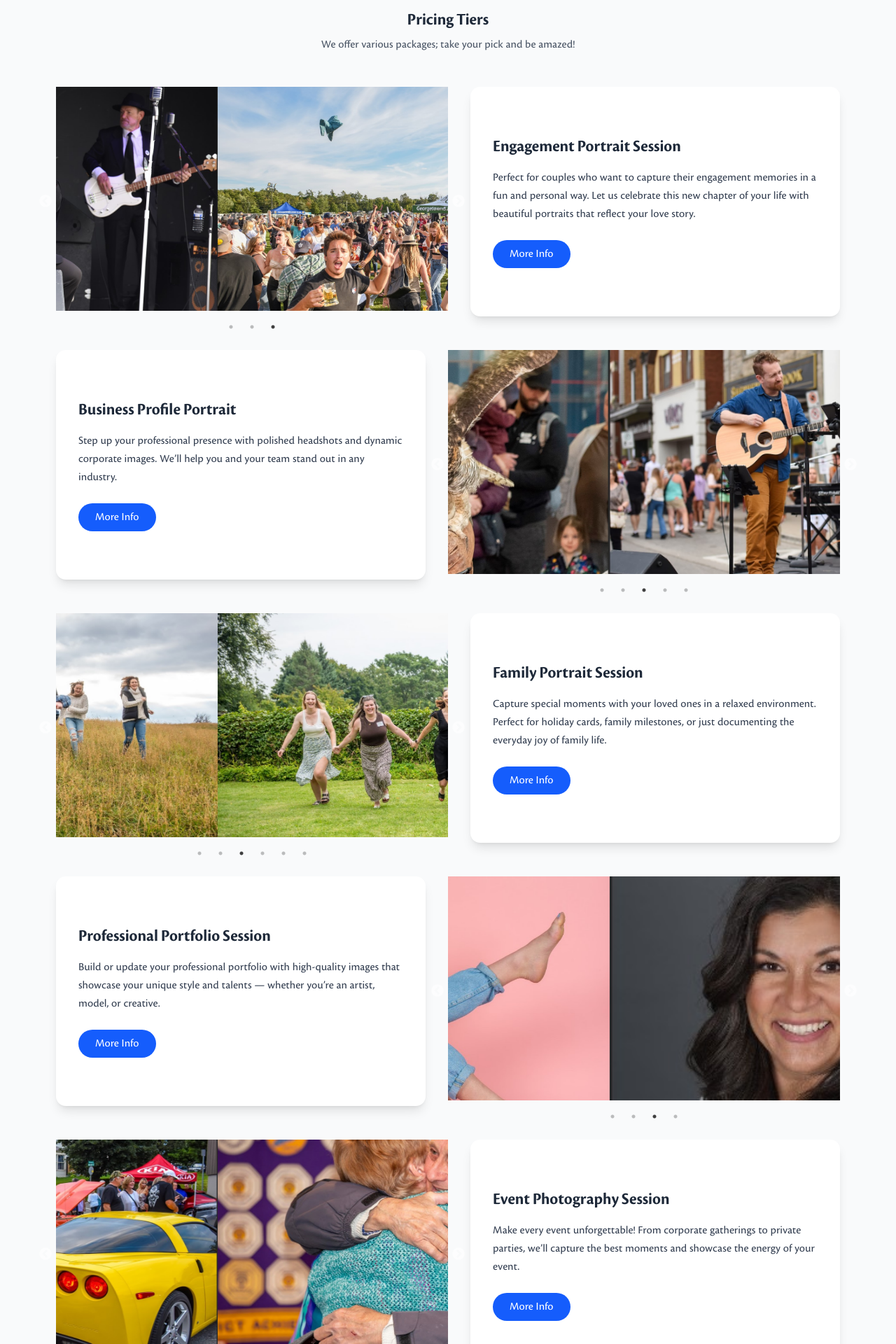
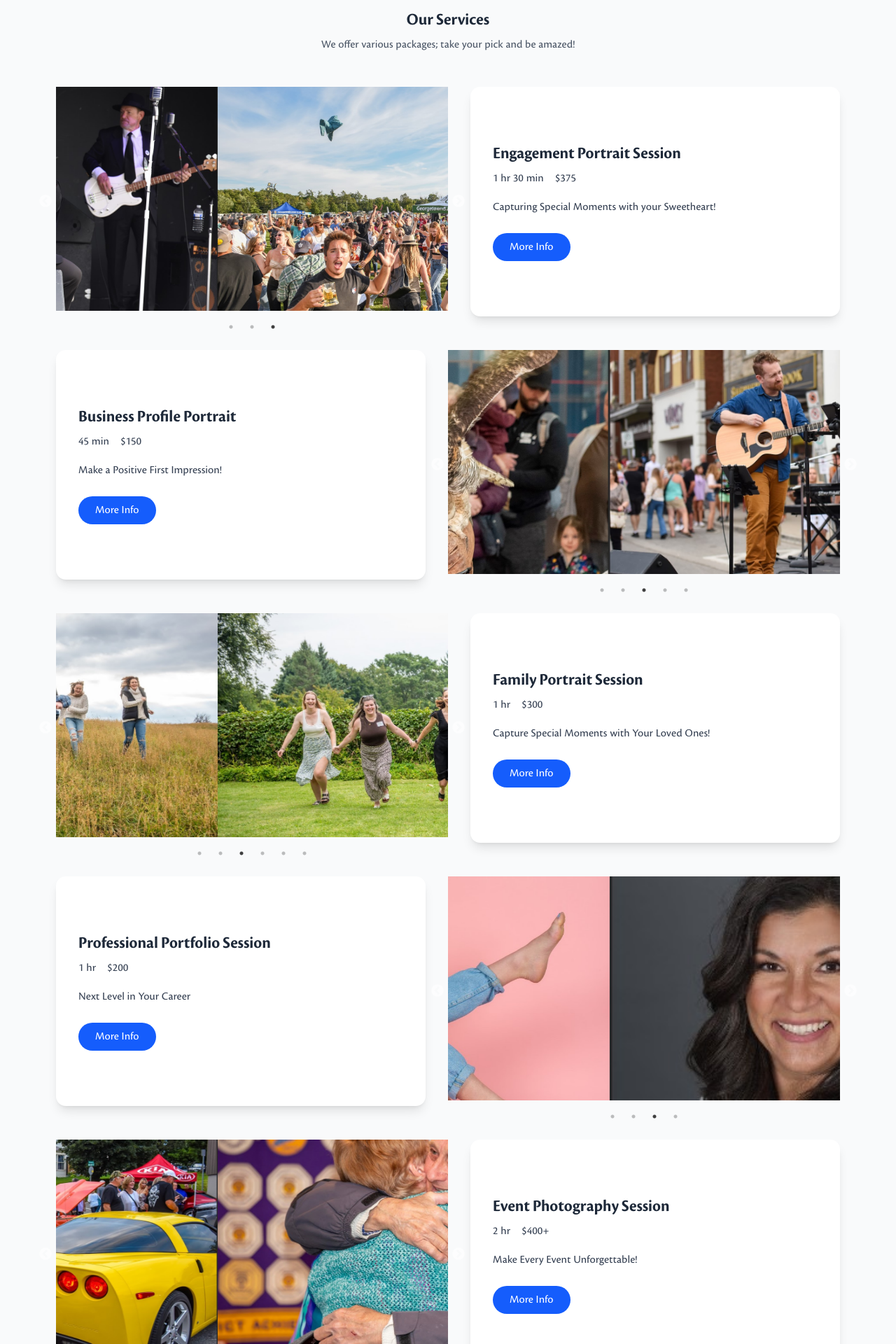
Before and after one commit to omero2582/greg-coman-25, a React (Vite) app in the folder frontend/: page /pricing in a window 1280 px wide. Shown: the part 260-2180 px from the top of the page at 70% size. Built offline with nearby package versions, Linux system fonts and the light colour scheme.

Commit message:
Added modals to prices page

```diff
--- a/frontend/src/pages/PricingPage/PricingPage.jsx
+++ b/frontend/src/pages/PricingPage/PricingPage.jsx
@@ -1,10 +1,230 @@
-import React from "react";
-import CarouselImages from "./CarouselImages"; // import your carousel component
-import BookingProcess from "../../components/ui/BookingProcess"; // ✅ Ensure correct import
+import React, { useState } from "react";
+import CarouselImages from "./CarouselImages";
+import BookingProcess from "../../components/ui/BookingProcess";
+
+/**
+ * A modal component that displays full service details:
+ * title, subtitle, time, price, location, long description,
+ * bullet points, optional image, and contact info.
+ */
+function InfoModal({ isOpen, onClose, service }) {
+  if (!isOpen || !service) return null;
+
+  return (
+    <div className="fixed inset-0 z-50 flex items-center justify-center p-4 md:p-8">
+      {/* Semi-transparent/blurred backdrop */}
+      <div
+        className="absolute inset-0 bg-black/30 backdrop-blur-sm"
+        onClick={onClose}
+      />
+
+      {/* Modal Card */}
+      <div className="relative bg-white max-w-3xl w-full rounded-lg shadow-lg p-6 md:p-8 z-10">
+        {/* Close Button */}
+        <button
+          onClick={onClose}
+          className="absolute top-4 right-4 text-gray-500 hover:text-gray-700"
+        >
+          ✕
+        </button>
+
+        {/* Title & Subtitle */}
+        <h2 className="text-3xl font-bold text-gray-900 mb-2">
+          {service.title}
+        </h2>
+        <p className="text-gray-600 mb-4">{service.subtitle}</p>
+
+        {/* Row of Time, Price, Location */}
+        <div className="flex flex-wrap items-center gap-3 mb-6">
+          {/* "Buttons" for time, price, location */}
+          <span className="px-3 py-1 border rounded text-gray-700">
+            {service.time}
+          </span>
+          <span className="px-3 py-1 border rounded text-gray-700">
+            {service.price}
+          </span>
+          <span className="px-3 py-1 border rounded text-gray-700">
+            {service.location}
+          </span>
+        </div>
+
+        {/* Service Description */}
+        <h3 className="text-xl font-semibold text-gray-800 mb-2">
+          Service Description
+        </h3>
+        <p className="text-gray-700 leading-relaxed mb-4">
+          {service.description}
+        </p>
+
+        {/* Bullet Points */}
+        {service.bulletPoints && service.bulletPoints.length > 0 && (
+          <ul className="list-disc list-inside space-y-2 text-gray-700 mb-4">
+            {service.bulletPoints.map((point, idx) => (
+              <li key={idx}>{point}</li>
+            ))}
+          </ul>
+        )}
+
+        {/* Optional Image */}
+        {service.image && (
+          <div className="my-6">
+            <img
+              src={service.image}
+              alt={service.title}
+              className="rounded-md w-full md:w-1/2 mx-auto"
+            />
+          </div>
+        )}
+
+        {/* Contact Details */}
+        {service.contact && (
+          <div className="mt-6 text-gray-700">
+            <h4 className="text-lg font-semibold mb-1">Contact Details</h4>
+            {service.contact.phone && <p>{service.contact.phone}</p>}
+            {service.contact.email && <p>{service.contact.email}</p>}
+            {service.contact.address && <p>{service.contact.address}</p>}
+          </div>
+        )}
+      </div>
+    </div>
+  );
+}
 
 const PricingPage = () => {
-  // Make sure these images exist in public/pricingImages/...
-  // (Replace with your actual images for each package.)
+  const [openModal, setOpenModal] = useState(null);
+
+  /**
+   * Each service object contains everything the modal needs:
+   * - title, subtitle
+   * - time, price, location
+   * - description
+   * - bulletPoints (array of strings)
+   * - optional image
+   * - contact details (phone, email, address)
+   */
+  const packageDetails = {
+    engagement: {
+      title: "Engagement Portrait Session",
+      subtitle: "Capturing Special Moments with your Sweetheart!",
+      time: "1 hr 30 min",
+      price: "$375",
+      location: "Location varies",
+      description: `
+        You are about to announce your commitment to one another.
+        This has to be shared! Spend an afternoon hand-holding, hugging,
+        and kissing your sweetheart at a beautiful country location.
+
+        We’ll suggest poses and capture images that you envision.
+        We’ll catch fleeting moments, seductive glances, and cozy candids.
+        All with an artistic flair.
+      `,
+      bulletPoints: [
+        "Shoot location flexibility",
+        "Multiple poses & outfit changes",
+        "Selection of digital proofs uploaded securely",
+        "12 edited images included",
+        "Delivery via online gallery or USB",
+      ],
+      image: "/pricingImages/engagement1.jpg",
+      contact: {
+        phone: "647-204-2067",
+        email: "info@gregcoman.com",
+        address: "10737 Sixth Line, Georgetown, Ontario L7G 4S6, Canada",
+      },
+    },
+    business: {
+      title: "Business Profile Portrait",
+      subtitle: "Make a Positive First Impression!",
+      time: "45 min",
+      price: "$150",
+      location: "Studio/Office location",
+      description: `
+        Step up your professional presence with polished headshots
+        and dynamic corporate images. We’ll help you and your team
+        stand out in any industry.
+      `,
+      bulletPoints: [
+        "Professional headshots",
+        "Multiple background options",
+        "Digital retouching included",
+      ],
+      image: "/pricingImages/business1.jpg",
+      contact: {
+        phone: "647-204-2067",
+        email: "info@gregcoman.com",
+        address: "Georgetown, Ontario",
+      },
+    },
+    family: {
+      title: "Family Portrait Session",
+      subtitle: "Capture Special Moments with Your Loved Ones!",
+      time: "1 hr",
+      price: "$300",
+      location: "Location of your choice",
+      description: `
+        Create lasting memories in a relaxed environment!
+        Perfect for holiday cards, family milestones, or just documenting everyday joy.
+      `,
+      bulletPoints: [
+        "Outdoor or in-home session",
+        "Multiple poses & groupings",
+        "Digital editing & basic retouching",
+      ],
+      image: "/pricingImages/family1.jpg",
+      contact: {
+        phone: "647-204-2067",
+        email: "info@gregcoman.com",
+        address: "Georgetown, Ontario",
+      },
+    },
+    portfolio: {
+      title: "Professional Portfolio Session",
+      subtitle: "Next Level in Your Career",
+      time: "1 hr",
+      price: "$200",
+      location: "Studio or On-Location",
+      description: `
+        Build or update your professional portfolio with high-quality images
+        that showcase your unique style and talents — whether you’re an artist,
+        model, or creative.
+      `,
+      bulletPoints: [
+        "Multiple outfits & styling",
+        "Headshots & full-body shots",
+        "Retouched high-res digital files",
+      ],
+      image: "/pricingImages/portfolio1.jpg",
+      contact: {
+        phone: "647-204-2067",
+        email: "info@gregcoman.com",
+        address: "Georgetown, Ontario",
+      },
+    },
+    event: {
+      title: "Event Photography Session",
+      subtitle: "Make Every Event Unforgettable!",
+      time: "2 hr",
+      price: "$400+",
+      location: "Venue of your choice",
+      description: `
+        From corporate gatherings to private parties, we’ll capture
+        the best moments and showcase the energy of your event.
+      `,
+      bulletPoints: [
+        "Candid & posed shots",
+        "Online proofing gallery",
+        "Additional hours available for extra fee",
+      ],
+      image: "/pricingImages/event1.jpg",
+      contact: {
+        phone: "647-204-2067",
+        email: "info@gregcoman.com",
+        address: "Georgetown, Ontario",
+      },
+    },
+  };
+
+  // Carousel images for each package
   const engagementImages = [
     "/pricingImages/engagement1.jpg",
     "/pricingImages/engagement2.jpg",
@@ -41,12 +261,19 @@ const PricingPage = () => {
     "/pricingImages/event7.jpg",
   ];
 
+  // Helper to open modal for each package
+  const openPackageModal = (packageKey) => {
+    setOpenModal(packageKey);
+  };
+
+  // Helper to close
+  const closeModal = () => {
+    setOpenModal(null);
+  };
+
   return (
     <main className="bg-gray-50 min-h-screen">
-      {/*
-        ========== HERO / HEADER SECTION ==========
-        A top banner with a subtle background gradient and text center-aligned.
-      */}
+      {/* HEADER */}
       <header className="bg-gradient-to-r from-blue-50 to-white py-12 px-4 text-center">
         <h1 className="text-4xl font-extrabold text-gray-800 mb-4">
           Simple & Transparent Pricing
@@ -56,177 +283,155 @@ const PricingPage = () => {
         </p>
       </header>
 
-      {/*
-        ========== MAIN CONTENT AREA ==========
-        Give it a max-width container, some top/bottom padding, and spacing between sections.
-      */}
+      {/* MAIN CONTENT */}
       <section className="max-w-6xl mx-auto py-12 px-4 space-y-12">
-        {/* Sub-heading */}
+        {/* Title */}
         <div className="text-center space-y-2">
-          <h2 className="text-2xl font-bold text-gray-800">Pricing Tiers</h2>
+          <h2 className="text-2xl font-bold text-gray-800">Our Services</h2>
           <p className="text-gray-600">
             We offer various packages; take your pick and be amazed!
           </p>
         </div>
 
-        {/* Package 1: Engagement */}
+        {/* PACKAGE 1: Engagement */}
         <div className="flex flex-col md:flex-row items-stretch gap-8">
-          {/* Left column: Slideshow/Images */}
           <div className="md:w-1/2">
             <CarouselImages images={engagementImages} />
           </div>
-          {/* Right column: Details */}
-          <div
-            className="
-              md:w-1/2 bg-white p-6 md:p-8
-              rounded-xl shadow-lg hover:shadow-xl transition-shadow
-              flex flex-col justify-center
-            "
-          >
-            <h3 className="text-xl md:text-2xl font-semibold text-gray-800 mb-4">
-              Engagement Portrait Session
+          <div className="md:w-1/2 bg-white p-6 md:p-8 rounded-xl shadow-lg hover:shadow-xl transition-shadow flex flex-col justify-center">
+            <h3 className="text-xl md:text-2xl font-semibold text-gray-800 mb-2">
+              {packageDetails.engagement.title}
             </h3>
+            <div className="flex items-center space-x-4 mb-4">
+              <span className="font-semibold text-gray-700">
+                {packageDetails.engagement.time}
+              </span>
+              <span className="text-gray-700">
+                {packageDetails.engagement.price}
+              </span>
+            </div>
             <p className="mb-6 text-gray-700 leading-relaxed">
-              Perfect for couples who want to capture their engagement memories
-              in a fun and personal way. Let us celebrate this new chapter of
-              your life with beautiful portraits that reflect your love story.
+              {packageDetails.engagement.subtitle}
             </p>
             <button
-              className="
-                self-start px-6 py-2 bg-blue-600 text-white
-                rounded-full hover:bg-blue-700 transition-colors
-              "
-              onClick={() => alert("More info about Engagement Portrait Session")}
+              className="self-start px-6 py-2 bg-blue-600 text-white rounded-full hover:bg-blue-700 transition-colors"
+              onClick={() => openPackageModal("engagement")}
             >
               More Info
             </button>
           </div>
         </div>
 
-        {/* Package 2: Business (flipped) */}
+        {/* PACKAGE 2: Business (flipped) */}
         <div className="flex flex-col md:flex-row-reverse items-stretch gap-8">
-          {/* Right column: Slideshow/Images */}
           <div className="md:w-1/2">
             <CarouselImages images={businessImages} />
           </div>
-          {/* Left column: Details */}
-          <div
-            className="
-              md:w-1/2 bg-white p-6 md:p-8
-              rounded-xl shadow-lg hover:shadow-xl transition-shadow
-              flex flex-col justify-center
-            "
-          >
-            <h3 className="text-xl md:text-2xl font-semibold text-gray-800 mb-4">
-              Business Profile Portrait
+          <div className="md:w-1/2 bg-white p-6 md:p-8 rounded-xl shadow-lg hover:shadow-xl transition-shadow flex flex-col justify-center">
+            <h3 className="text-xl md:text-2xl font-semibold text-gray-800 mb-2">
+              {packageDetails.business.title}
             </h3>
+            <div className="flex items-center space-x-4 mb-4">
+              <span className="font-semibold text-gray-700">
+                {packageDetails.business.time}
+              </span>
+              <span className="text-gray-700">
+                {packageDetails.business.price}
+              </span>
+            </div>
             <p className="mb-6 text-gray-700 leading-relaxed">
-              Step up your professional presence with polished headshots
-              and dynamic corporate images. We’ll help you and your team
-              stand out in any industry.
+              {packageDetails.business.subtitle}
             </p>
             <button
-              className="
-                self-start px-6 py-2 bg-blue-600 text-white
-                rounded-full hover:bg-blue-700 transition-colors
-              "
-              onClick={() => alert("More info about Business Profile Portrait")}
+              className="self-start px-6 py-2 bg-blue-600 text-white rounded-full hover:bg-blue-700 transition-colors"
+              onClick={() => openPackageModal("business")}
             >
               More Info
             </button>
           </div>
         </div>
 
-        {/* Package 3: Family */}
+        {/* PACKAGE 3: Family */}
         <div className="flex flex-col md:flex-row items-stretch gap-8">
           <div className="md:w-1/2">
             <CarouselImages images={familyImages} />
           </div>
-          <div
-            className="
-              md:w-1/2 bg-white p-6 md:p-8
-              rounded-xl shadow-lg hover:shadow-xl transition-shadow
-              flex flex-col justify-center
-            "
-          >
-            <h3 className="text-xl md:text-2xl font-semibold text-gray-800 mb-4">
-              Family Portrait Session
+          <div className="md:w-1/2 bg-white p-6 md:p-8 rounded-xl shadow-lg hover:shadow-xl transition-shadow flex flex-col justify-center">
+            <h3 className="text-xl md:text-2xl font-semibold text-gray-800 mb-2">
+              {packageDetails.family.title}
             </h3>
+            <div className="flex items-center space-x-4 mb-4">
+              <span className="font-semibold text-gray-700">
+                {packageDetails.family.time}
+              </span>
+              <span className="text-gray-700">
+                {packageDetails.family.price}
+              </span>
+            </div>
             <p className="mb-6 text-gray-700 leading-relaxed">
-              Capture special moments with your loved ones in a relaxed
-              environment. Perfect for holiday cards, family milestones,
-              or just documenting the everyday joy of family life.
+              {packageDetails.family.subtitle}
             </p>
             <button
-              className="
-                self-start px-6 py-2 bg-blue-600 text-white
-                rounded-full hover:bg-blue-700 transition-colors
-              "
-              onClick={() => alert("More info about Family Portrait Session")}
+              className="self-start px-6 py-2 bg-blue-600 text-white rounded-full hover:bg-blue-700 transition-colors"
+              onClick={() => openPackageModal("family")}
             >
               More Info
             </button>
           </div>
         </div>
 
-        {/* Package 4: Portfolio (flipped) */}
+        {/* PACKAGE 4: Portfolio (flipped) */}
         <div className="flex flex-col md:flex-row-reverse items-stretch gap-8">
           <div className="md:w-1/2">
             <CarouselImages images={portfolioImages} />
           </div>
-          <div
-            className="
-              md:w-1/2 bg-white p-6 md:p-8
-              rounded-xl shadow-lg hover:shadow-xl transition-shadow
-              flex flex-col justify-center
-            "
-          >
-            <h3 className="text-xl md:text-2xl font-semibold text-gray-800 mb-4">
-              Professional Portfolio Session
+          <div className="md:w-1/2 bg-white p-6 md:p-8 rounded-xl shadow-lg hover:shadow-xl transition-shadow flex flex-col justify-center">
+            <h3 className="text-xl md:text-2xl font-semibold text-gray-800 mb-2">
+              {packageDetails.portfolio.title}
             </h3>
+            <div className="flex items-center space-x-4 mb-4">
+              <span className="font-semibold text-gray-700">
+                {packageDetails.portfolio.time}
+              </span>
+              <span className="text-gray-700">
+                {packageDetails.portfolio.price}
+              </span>
+            </div>
             <p className="mb-6 text-gray-700 leading-relaxed">
-              Build or update your professional portfolio with high-quality
-              images that showcase your unique style and talents — whether
-              you’re an artist, model, or creative.
+              {packageDetails.portfolio.subtitle}
             </p>
             <button
-              className="
-                self-start px-6 py-2 bg-blue-600 text-white
-                rounded-full hover:bg-blue-700 transition-colors
-              "
-              onClick={() => alert("More info about Professional Portfolio Session")}
+              className="self-start px-6 py-2 bg-blue-600 text-white rounded-full hover:bg-blue-700 transition-colors"
+              onClick={() => openPackageModal("portfolio")}
             >
               More Info
             </button>
           </div>
         </div>
 
-        {/* Package 5: Event */}
+        {/* PACKAGE 5: Event */}
         <div className="flex flex-col md:flex-row items-stretch gap-8">
           <div className="md:w-1/2">
             <CarouselImages images={eventImages} />
           </div>
-          <div
-            className="
-              md:w-1/2 bg-white p-6 md:p-8
-              rounded-xl shadow-lg hover:shadow-xl transition-shadow
-              flex flex-col justify-center
-            "
-          >
-            <h3 className="text-xl md:text-2xl font-semibold text-gray-800 mb-4">
-              Event Photography Session
+          <div className="md:w-1/2 bg-white p-6 md:p-8 rounded-xl shadow-lg hover:shadow-xl transition-shadow flex flex-col justify-center">
+            <h3 className="text-xl md:text-2xl font-semibold text-gray-800 mb-2">
+              {packageDetails.event.title}
             </h3>
+            <div className="flex items-center space-x-4 mb-4">
+              <span className="font-semibold text-gray-700">
+                {packageDetails.event.time}
+              </span>
+              <span className="text-gray-700">
+                {packageDetails.event.price}
+              </span>
+            </div>
             <p className="mb-6 text-gray-700 leading-relaxed">
-              Make every event unforgettable! From corporate gatherings to
-              private parties, we’ll capture the best moments and showcase
-              the energy of your event.
+              {packageDetails.event.subtitle}
             </p>
             <button
-              className="
-                self-start px-6 py-2 bg-blue-600 text-white
-                rounded-full hover:bg-blue-700 transition-colors
-              "
-              onClick={() => alert("More info about Event Photography")}
+              className="self-start px-6 py-2 bg-blue-600 text-white rounded-full hover:bg-blue-700 transition-colors"
+              onClick={() => openPackageModal("event")}
             >
               More Info
             </button>
@@ -331,6 +536,33 @@ const PricingPage = () => {
 
         <BookingProcess />
       </section>
+
+      {/* ========== MODALS ========== */}
+      <InfoModal
+        isOpen={Boolean(openModal === "engagement")}
+        onClose={closeModal}
+        service={packageDetails.engagement}
+      />
+      <InfoModal
+        isOpen={Boolean(openModal === "business")}
+        onClose={closeModal}
+        service={packageDetails.business}
+      />
+      <InfoModal
+        isOpen={Boolean(openModal === "family")}
+        onClose={closeModal}
+        service={packageDetails.family}
+      />
+      <InfoModal
+        isOpen={Boolean(openModal === "portfolio")}
+        onClose={closeModal}
+        service={packageDetails.portfolio}
+      />
+      <InfoModal
+        isOpen={Boolean(openModal === "event")}
+        onClose={closeModal}
+        service={packageDetails.event}
+      />
     </main>
   );
 };
```
Lines whose indentation alone changed are shown as unchanged.
